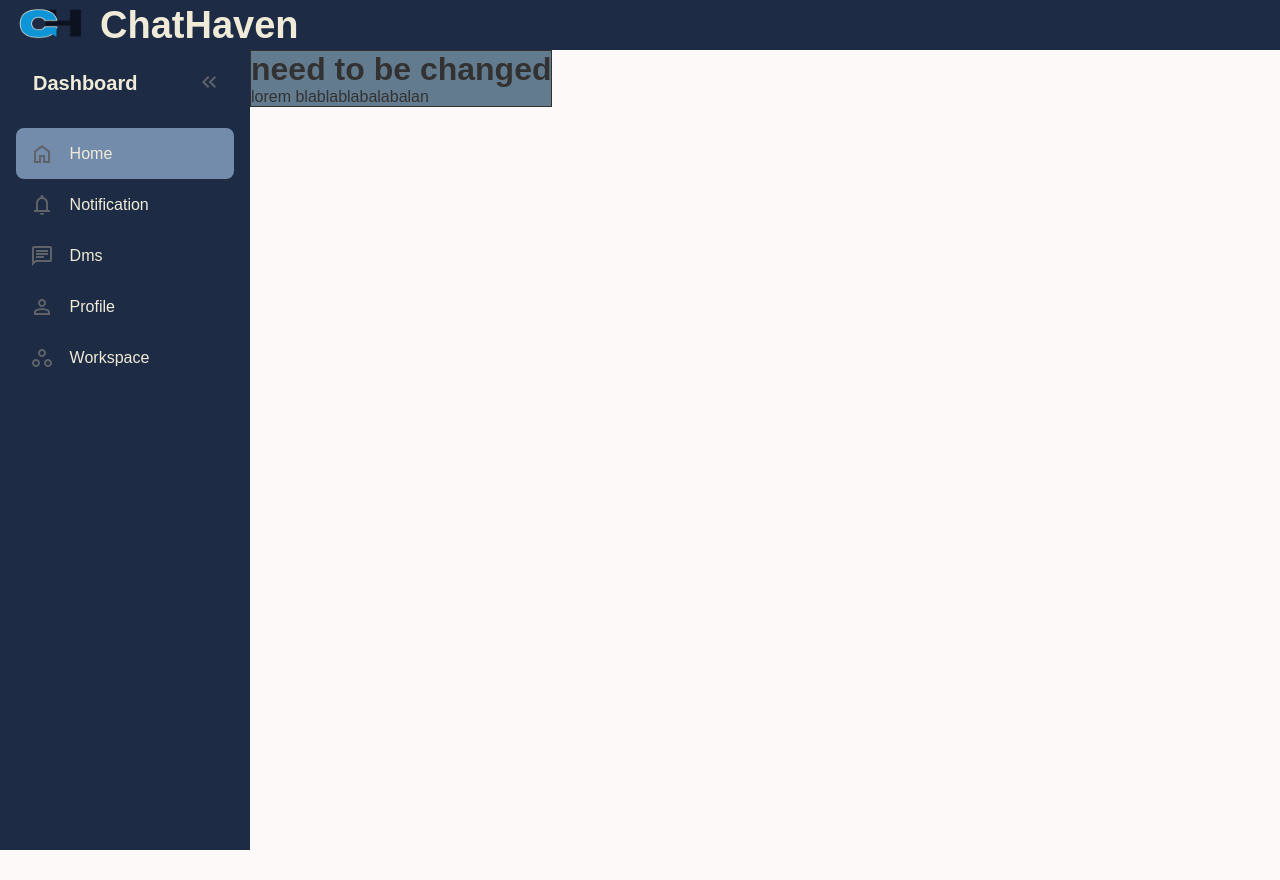
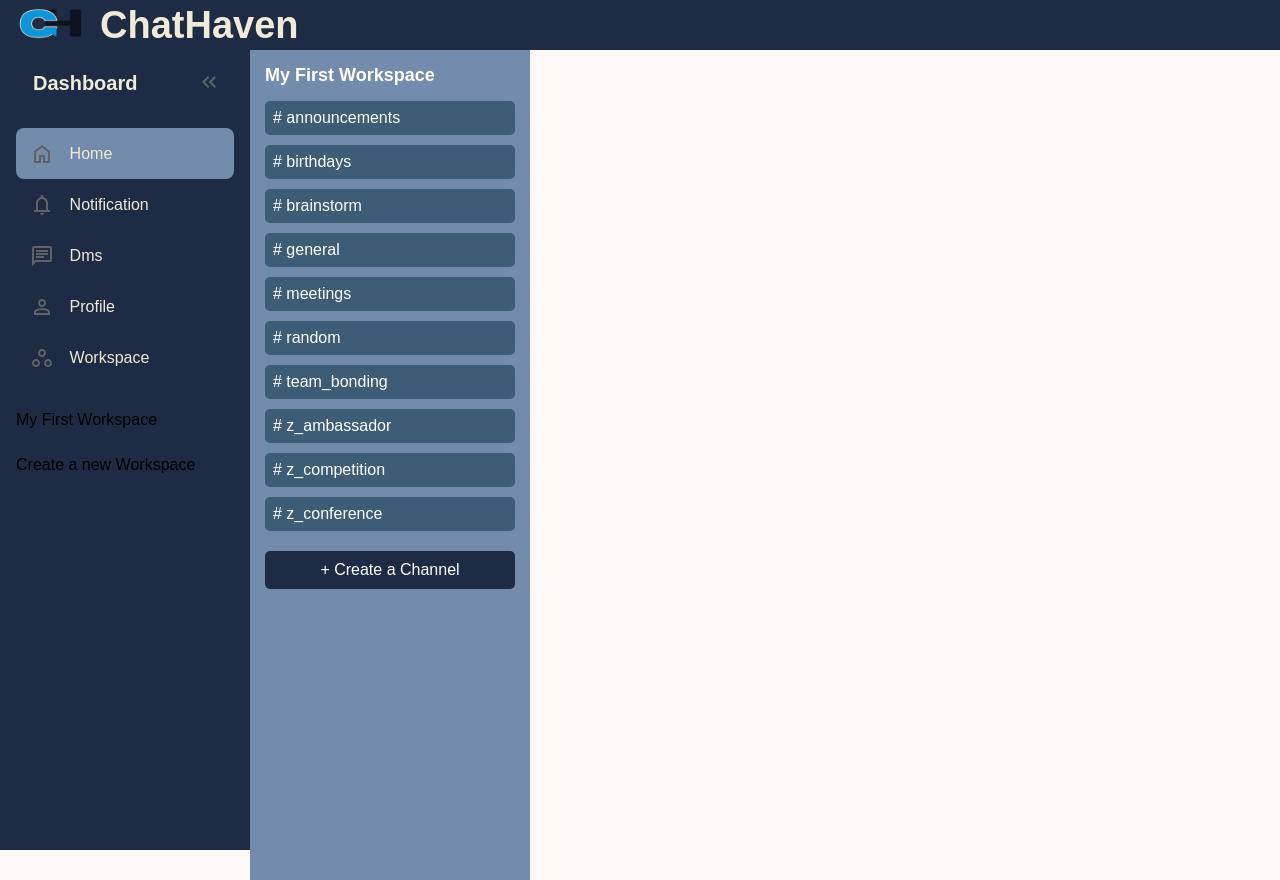
Before and after one commit to First-Time-Coders/FirstTimeCoders-SOEN341_Project_W25, a Django app: template api/templates/api/dashboard-admin.html in a window 1280 px wide. Before the commit the page ends 850 px from the top, so only its background shows below. Run offline with Django 4.2, Linux system fonts and the light colour scheme; the template is opened without the code that fills it, so the values that code supplies are empty; some libraries are stand-ins or nearby versions.

Commit message:
continue working on the admin dashboard

```diff
--- a/api/static/css/dashboard.css
+++ b/api/static/css/dashboard.css
@@ -35,8 +35,10 @@
     display: flex;
     padding-top: 50px; /* Offset for the fixed top bar */
     height: calc(100vh - 50px); /* Full height minus top bar */
+     flex-grow: 1;
+    min-height: 100vh;
+ }
 
- }
 
  #sidebar {
      box-sizing: border-box;
@@ -109,7 +111,7 @@
      transition: 300ms ease-in-out;
      grid-template-rows: 0fr;
 
-     display: none;
+     /*display: none;*/
 
  }
 
@@ -151,8 +153,55 @@
      transition: 300ms ease-in-out;
  }
 
- .container {
-     background: #3d5c75;
-     opacity: .8;
-     border: 1px solid;
- }
+
+
+
+
+
+ .container-channels {
+            width: 250px;
+            height: 100vh;
+            background-color: #738cab;
+            color: white;
+            padding: 15px;
+            display: flex;
+            flex-direction: column;
+        }
+
+        .workspace-name {
+            font-size: 18px;
+            font-weight: bold;
+            margin-bottom: 15px;
+        }
+
+        .channels {
+            display: flex;
+            flex-direction: column;
+            gap: 10px;
+        }
+
+        .channel {
+            padding: 8px;
+            background-color: #3d5c75;
+            border-radius: 5px;
+            cursor: pointer;
+            transition: background 0.3s ease;
+        }
+
+        .channel:hover {
+            background-color: #bccde1;
+        }
+
+        .create-channel {
+            margin-top: 20px;
+            padding: 10px;
+            text-align: center;
+            background-color: #1d2c44;
+            border-radius: 5px;
+            cursor: pointer;
+            transition: background 0.3s ease;
+        }
+
+        .create-channel:hover {
+            background-color: #3d5c75;
+        }
--- a/api/templates/api/dashboard-admin.html
+++ b/api/templates/api/dashboard-admin.html
@@ -63,33 +63,47 @@
                 </a>
             </li>
 
-            <li>
+            <li class="dropdown">
 
-
-                <button class="dropdown-btn">
+                <div class="dropdown-menu">
+                    <button class="dropdown-btn">
                     <img src="{% static 'icons/workspace-icon.svg' %}" alt="SVG Icon">
                     <span>Workspace</span>
                 </button>
 
-                <div class="content-dd">
-                     <ul id="workspace-dropdown" class="sub-workspace">
-                    <div>
+                     <ul class="sub-workspace">
+
                         <li><a href="#"></a>My First Workspace</li>
                         <li><a href="#"></a>Create a new Workspace</li>
-                    </div>
+
+                </ul>
+
+                </div>
 
 
-                </ul>
-                </div>
+            </li>
 
-            </li>
+
+
         </ul>
 
     </nav>
     <main>
-        <div class="container">
-            <h1>need to be changed</h1>
-            <p>lorem blablablabalabalan</p>
+        <div class="container-channels">
+            <div class="workspace-name">My First Workspace</div>
+        <div class="channels">
+            <div class="channel"># announcements</div>
+            <div class="channel"># birthdays</div>
+            <div class="channel"># brainstorm</div>
+            <div class="channel"># general</div>
+            <div class="channel"># meetings</div>
+            <div class="channel"># random</div>
+            <div class="channel"># team_bonding</div>
+            <div class="channel"># z_ambassador</div>
+            <div class="channel"># z_competition</div>
+            <div class="channel"># z_conference</div>
+        </div>
+        <div class="create-channel">+ Create a Channel</div>
         </div>
     </main>
 
@@ -109,6 +123,7 @@
     });
 
 
+
 </script>
 
 </body>
```
